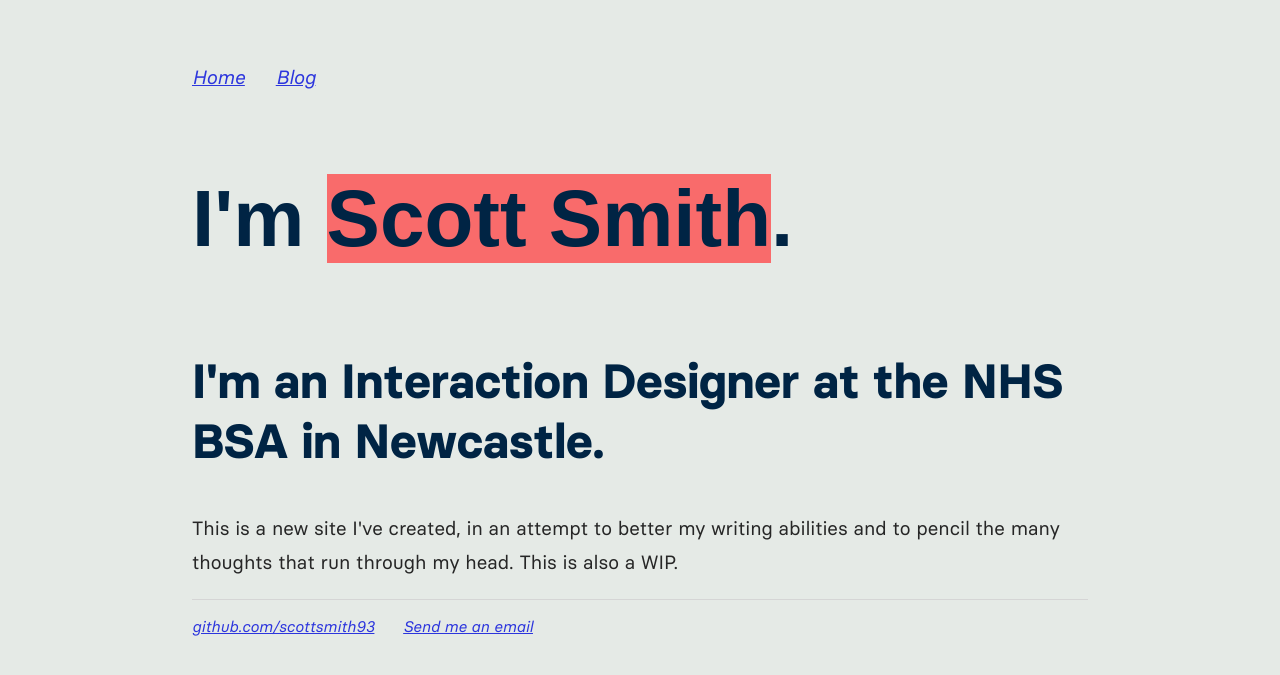
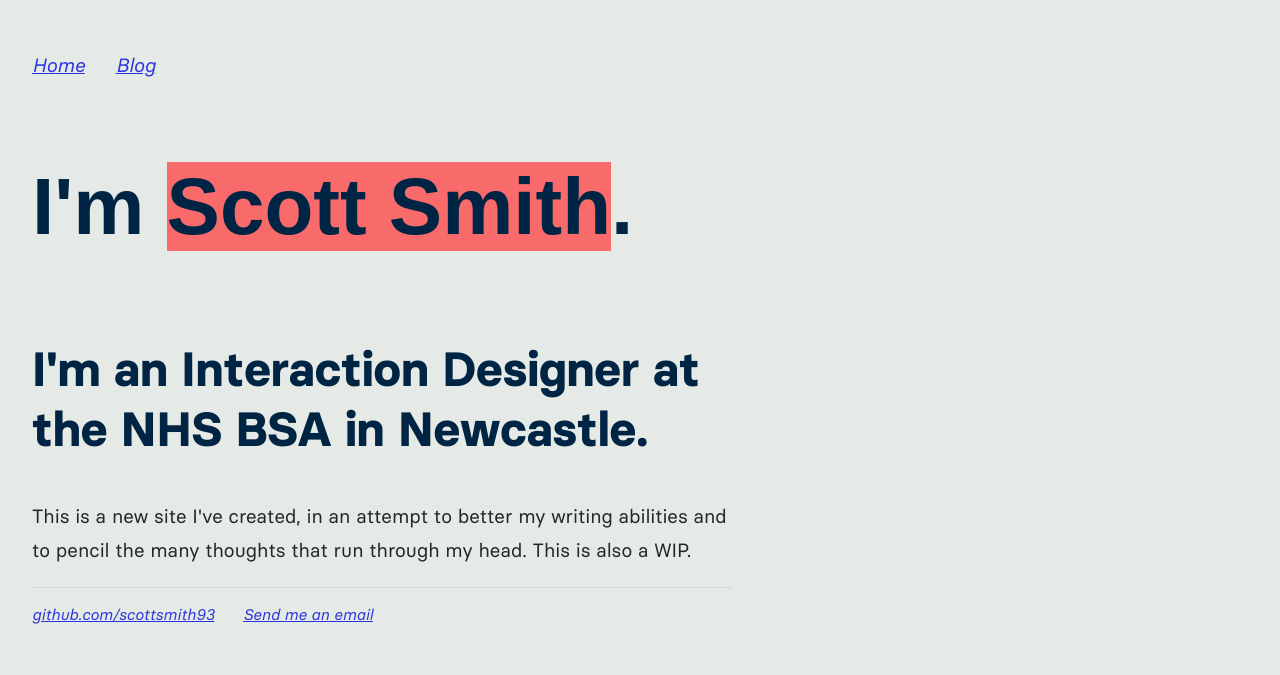
Before and after one commit to scottsmith93/scottsmith.github.io, a Jekyll site: the page built from index.html, in a window 1280 px wide. Shown: the top 675 px of the page. Built offline with Jekyll 4.4.1, drawn with Linux system fonts in a browser that asks for light colours.

Commit message:
added responsive element

```diff
--- a/_includes/head.html
+++ b/_includes/head.html
@@ -1,3 +1,5 @@
+
+<meta name="viewport" content="width=device-width, initial-scale=1.0">
 
 <!-- Twitter cards -->
 <meta name="twitter:site"    content="@{{ site.twitter_username }}">
--- a/_layouts/default.html
+++ b/_layouts/default.html
@@ -1,6 +1,7 @@
 <!DOCTYPE html>
 	<html>
 		<head>
+			<meta name="viewport" content="width=device-width, initial-scale=1.0">
 			<!-- Twitter cards -->
 			<meta name="twitter:site"    content="@{{ site.twitter_username }}">
 			<meta name="twitter:creator" content="@{{ page.author }}">
--- a/css/main.css
+++ b/css/main.css
@@ -1,8 +1,20 @@
+
+
 body {
-    margin: 60px auto;
-    width: 70%;
-    background-color: #E5EAE6;
+  max-width: 700px;
+  padding: 12px;
+  padding-bottom: 0;
+  background-color: #E5EAE6;
 }
+
+@media only screen and (min-width: 481px) {
+  body {
+    padding-top: 24px;
+    padding-right: 24px;
+    padding-left: 24px;
+  }
+}
+
 nav ul, footer ul {
     font-family:'silka_monolight', 'Arial', 'Sans-Serif';
     padding: 0px;
```
